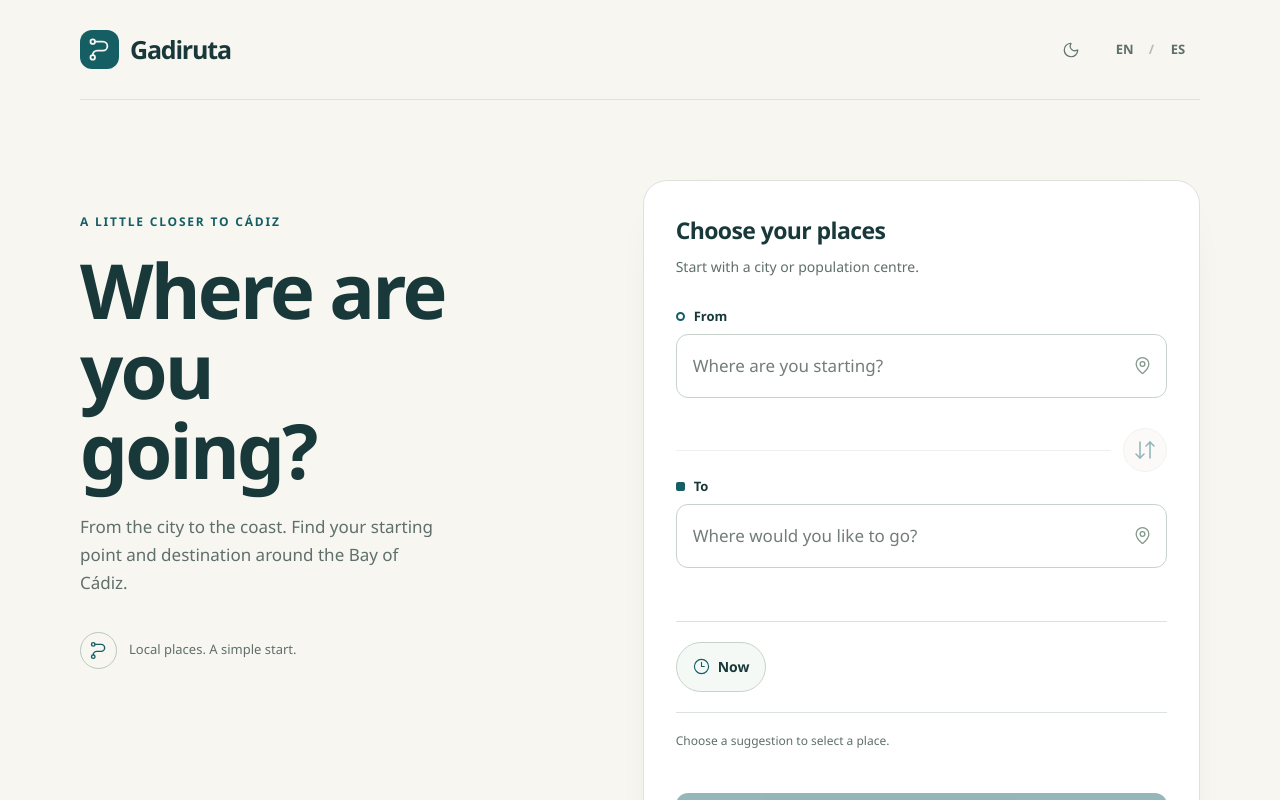
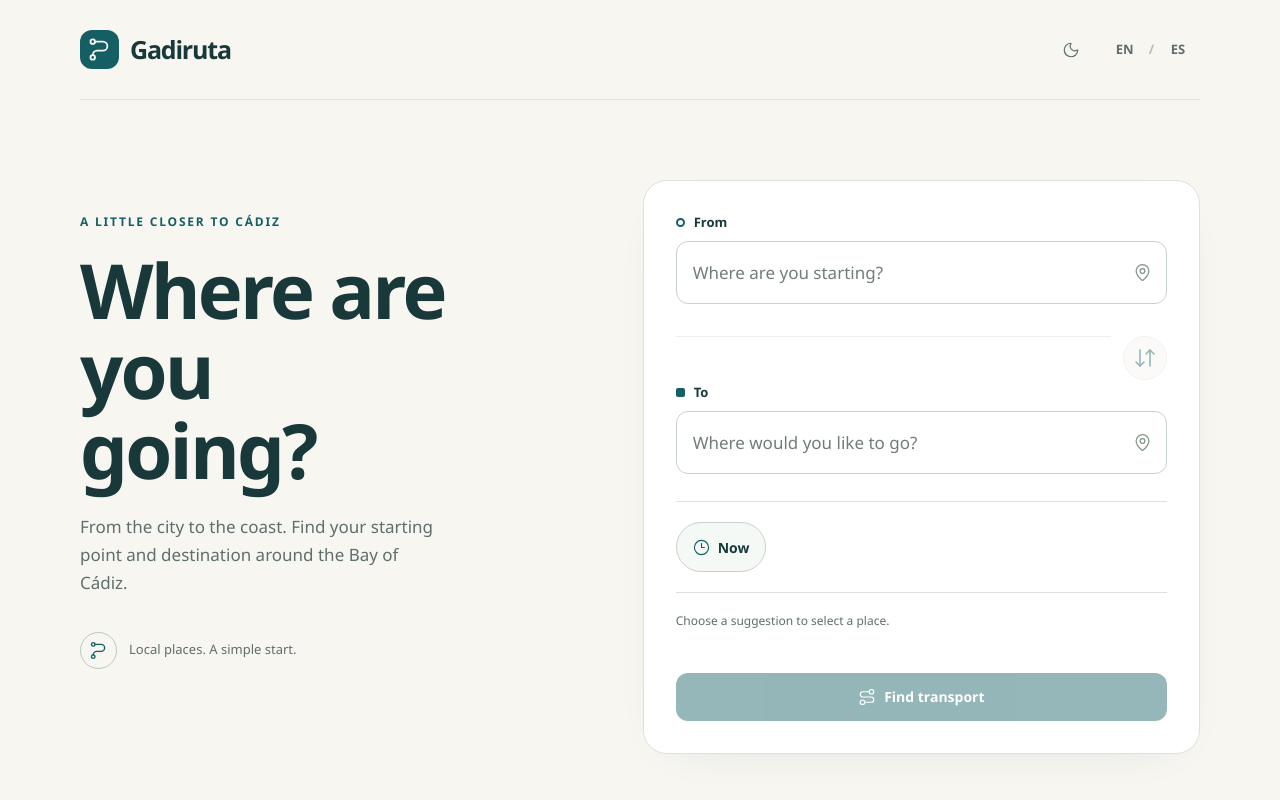
Before and after one commit to kpagcha/gadiruta, a React (Vite) app in the folder frontend/: page / in a window 1280 px wide. Shown: the top 800 px of the page. Built offline with nearby package versions, Linux system fonts and the light colour scheme; a web font is replaced by a local one.

Commit message:
refactor: simplify journey place form

```diff
--- a/frontend/src/features/journey-search/PlaceAutocomplete.tsx
+++ b/frontend/src/features/journey-search/PlaceAutocomplete.tsx
@@ -175,7 +175,6 @@ export function PlaceAutocomplete({
           </span>
         )}
       </div>
-      <div className="mt-2 min-h-4.5" aria-hidden="true" />
       <span id={`${id}-instructions`} className="sr-only">
         {t('places.instructions')}
       </span>
--- a/frontend/src/i18n/en.json
+++ b/frontend/src/i18n/en.json
@@ -23,8 +23,7 @@
     "footnote": "Local places. A simple start."
   },
   "journey": {
-    "title": "Choose your places",
-    "description": "Start with a city or population centre.",
+    "searchForm": "Journey search",
     "origin": "From",
     "destination": "To",
     "originPlaceholder": "Where are you starting?",
--- a/frontend/src/i18n/es.json
+++ b/frontend/src/i18n/es.json
@@ -23,8 +23,7 @@
     "footnote": "Lugares de aquí. Un comienzo sencillo."
   },
   "journey": {
-    "title": "Elige tus lugares",
-    "description": "Empieza por una ciudad o núcleo de población.",
+    "searchForm": "Búsqueda de trayecto",
     "origin": "Origen",
     "destination": "Destino",
     "originPlaceholder": "¿De dónde sales?",
--- a/frontend/src/pages/HomePage.tsx
+++ b/frontend/src/pages/HomePage.tsx
@@ -242,7 +242,7 @@ export function HomePage() {
         </div>
       )}
 
-      <section className={searchPanelClass} aria-labelledby="journey-title">
+      <section className={searchPanelClass} aria-label={t('journey.searchForm')}>
         {showCompactSearch && origin.place && destination.place && (
           <div className="min-[850px]:hidden">
             <button
@@ -270,12 +270,6 @@ export function HomePage() {
         )}
 
         <div className={showCompactSearch ? 'hidden min-[850px]:block' : ''}>
-          <div className="mb-7.5">
-            <h2 id="journey-title" className="text-[23px] font-[650] tracking-[-0.6px]">
-              {t('journey.title')}
-            </h2>
-            <p className="mt-2 text-sm leading-normal text-muted">{t('journey.description')}</p>
-          </div>
           <form onSubmit={submitJourney}>
             <PlaceAutocomplete
               label={t('journey.origin')}
@@ -285,7 +279,7 @@ export function HomePage() {
               onChange={updateOrigin}
               endpoint="origin"
             />
-            <div className="flex min-h-13.25 items-center justify-end gap-3">
+            <div className="flex min-h-[79px] items-start justify-end gap-3 pt-8">
               <span className="h-px flex-1 bg-line-subtle" aria-hidden="true" />
               <button
                 type="button"
```
